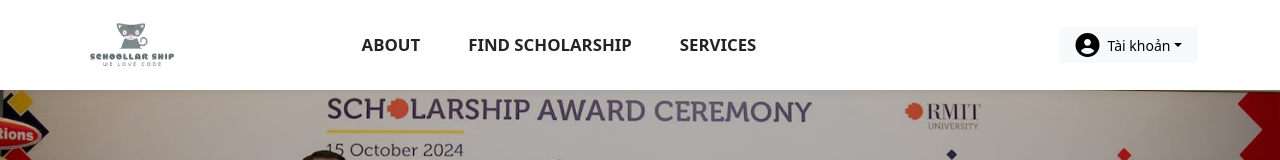
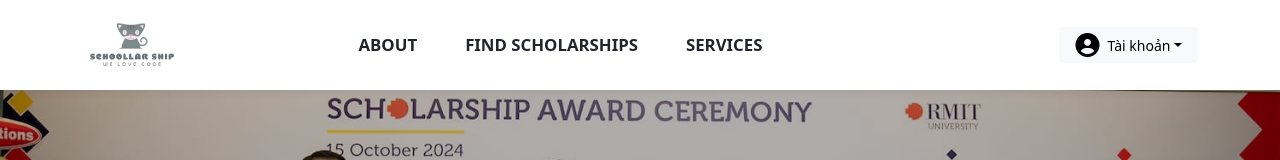
Before and after one commit to ntthanh2357/swp-d01-rt05, a React (Create React App) app in the folder frontend/: page / in a window 1280 px wide. Shown: the top 160 px of the page. Built offline with nearby package versions, Linux system fonts and the light colour scheme; no server answers.

Commit message:
test push branch

```diff
--- a/frontend/src/components/Header.js
+++ b/frontend/src/components/Header.js
@@ -32,7 +32,7 @@ export default function Header() {
                                 <Link className="nav-link text-dark" to="/about">ABOUT</Link>
                             </li>
                             <li className="nav-item custom-dropdown mx-3">
-                                <a className="nav-link text-dark">FIND SCHOLARSHIP</a>
+                                <a className="nav-link text-dark">FIND SCHOLARSHIPS</a>
                                 <ul className="dropdown-content">
                                     <li><Link to="/search-scholarships">Find Scholarships</Link></li>
                                     <li><Link to="/search-university">Find a University</Link></li>
```
